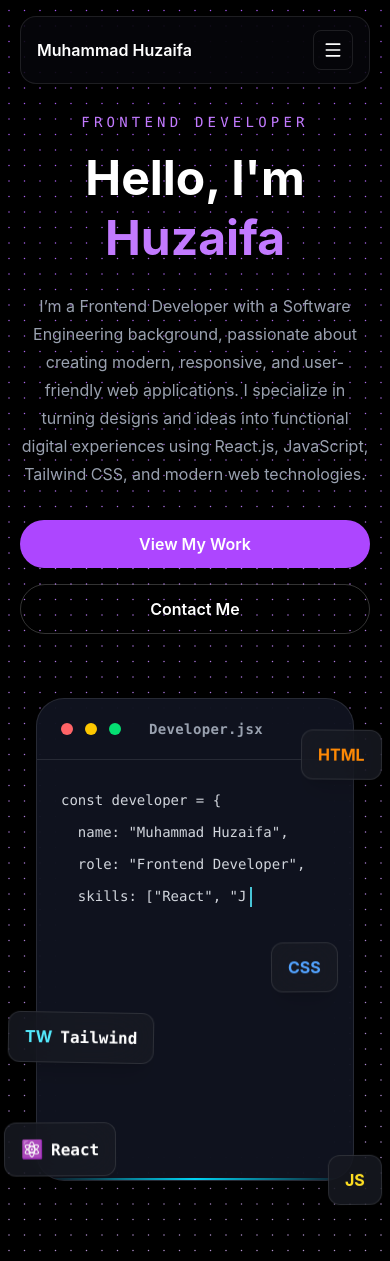
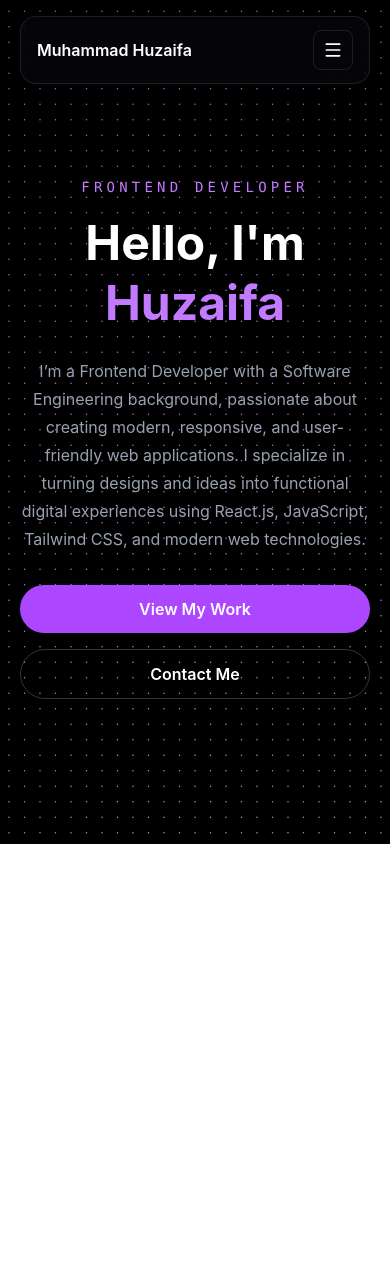
Before and after one commit to izafi/muhammad-huzaifa-portfolio, a React (Vite) app: page / in a window 390 px wide. After the commit the page ends 844 px from the top, so only its background shows below. Built offline with nearby package versions, Linux system fonts and the light colour scheme.

Commit message:
fix: hide CodePanel on smaller screens for improved layout

```diff
--- a/src/components/Hero.jsx
+++ b/src/components/Hero.jsx
@@ -64,7 +64,7 @@ const Hero = () => {
           </div>
 
           {/* Right Code Panel */}
-          <div className="w-full lg:w-[45%]">
+          <div className="w-full lg:w-[45%] hidden lg:block">
             <CodePanel />
           </div>
 
```
